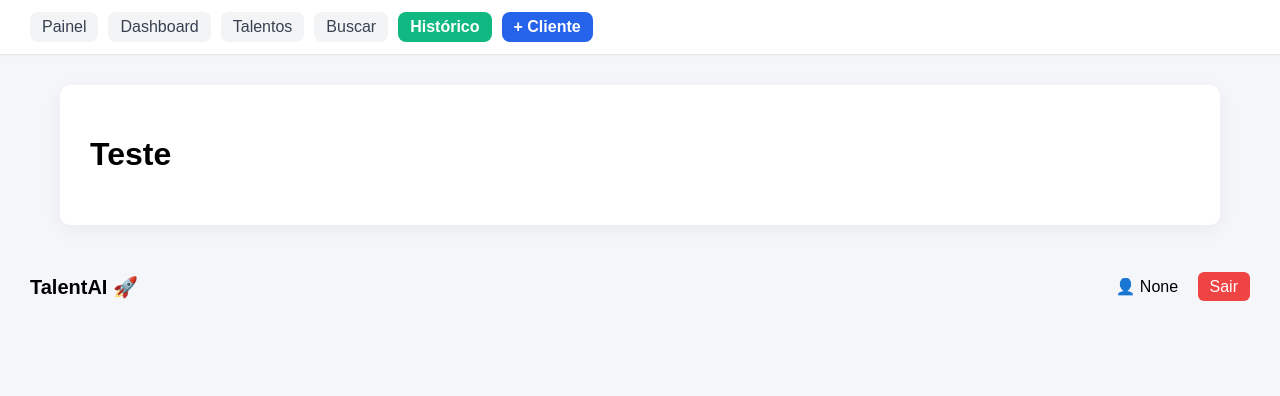
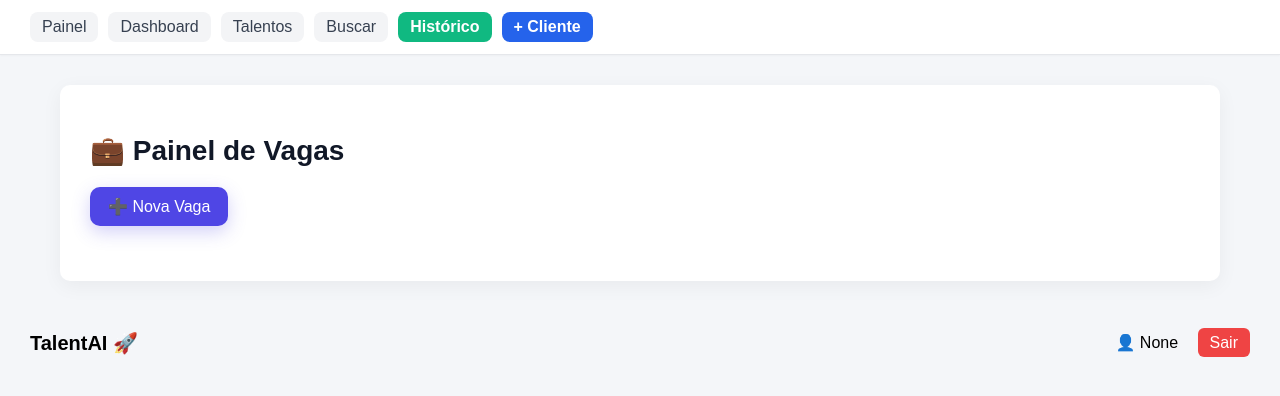
Before and after one commit to AleFreitas2011/TalentAI, a FastAPI app: page / in a window 1280 px wide. Shown: the part 53-449 px from the top of the page. Run offline with FastAPI, Linux system fonts and the light colour scheme; data that the repository does not hold is empty.

Commit message:
fix template definitivo

```diff
--- a/templates/vagas.html
+++ b/templates/vagas.html
@@ -1,7 +1,112 @@
 {% extends "base.html" %} {% block content %}
 
-<h1>Teste</h1>
+<h1 style="
+    margin-bottom:20px;
+    font-size:28px;
+    font-weight:bold;
+    color:#111827;
+">
+    💼 Painel de Vagas
+</h1>
 
-{% for vaga in vagas %}
-<p>{{ vaga.titulo }}</p>
-{% endfor %} {% endblock %}
+<!-- BOTÃO NOVA VAGA -->
+<a href="/nova_vaga" style="
+    display:inline-block;
+    margin-bottom:25px;
+    background:#4f46e5;
+    color:white;
+    padding:10px 18px;
+    border-radius:10px;
+    text-decoration:none;
+    font-weight:500;
+    box-shadow:0 6px 18px rgba(79,70,229,0.25);
+">
+    ➕ Nova Vaga
+</a>
+
+<!-- GRID -->
+<div style="
+    display:grid;
+    grid-template-columns:repeat(auto-fill, minmax(320px, 1fr));
+    gap:20px;
+">
+
+    {% for vaga in vagas %}
+
+    <div style="
+        background:white;
+        padding:20px;
+        border-radius:14px;
+        border:1px solid #e5e7eb;
+        box-shadow:0 8px 25px rgba(0,0,0,0.05);
+    ">
+
+        <!-- TÍTULO -->
+        <div style="
+            font-size:18px;
+            font-weight:600;
+            color:#111827;
+            margin-bottom:6px;
+        ">
+            {{ vaga.titulo or "Sem título" }}
+        </div>
+
+        <!-- CLIENTE -->
+        <div style="
+            color:#6b7280;
+            font-size:14px;
+            margin-bottom:12px;
+        ">
+            🏢 {% if vaga.cliente %} {% if vaga.cliente.empresa %}
+            <a href="/vagas/cliente/{{ vaga.cliente.id }}" style="
+                        color:#4f46e5;
+                        text-decoration:none;
+                        font-weight:500;
+                    ">
+                        {{ vaga.cliente.empresa }}
+                    </a> {% else %} {{ vaga.cliente.nome_contato or "Cliente sem nome" }} {% endif %} {% if vaga.cliente.nome_contato %} - {{ vaga.cliente.nome_contato }} {% endif %} {% else %} Cliente não informado {% endif %}
+        </div>
+
+        <!-- STATUS -->
+        <div style="
+            display:inline-block;
+            background:#eef2ff;
+            color:#4f46e5;
+            padding:5px 10px;
+            border-radius:8px;
+            font-size:12px;
+            font-weight:500;
+            margin-bottom:12px;
+        ">
+            {{ vaga.status or "Sem status" }}
+        </div>
+
+        <!-- DATA -->
+        <div style="
+            font-size:12px;
+            color:#9ca3af;
+            margin-bottom:15px;
+        ">
+            {% if vaga.data_criacao and vaga.data_criacao.strftime %} Criada em: {{ vaga.data_criacao.strftime('%d/%m/%Y') }} {% else %} Criada em: - {% endif %}
+        </div>
+
+        <!-- AÇÕES -->
+        <a href="/vaga/{{ vaga.id }}" style="
+            display:inline-block;
+            background:#10b981;
+            color:white;
+            padding:8px 12px;
+            border-radius:8px;
+            text-decoration:none;
+            font-size:13px;
+        ">
+            🔍 Ver detalhes
+        </a>
+
+    </div>
+
+    {% endfor %}
+
+</div>
+
+{% endblock %}
```
